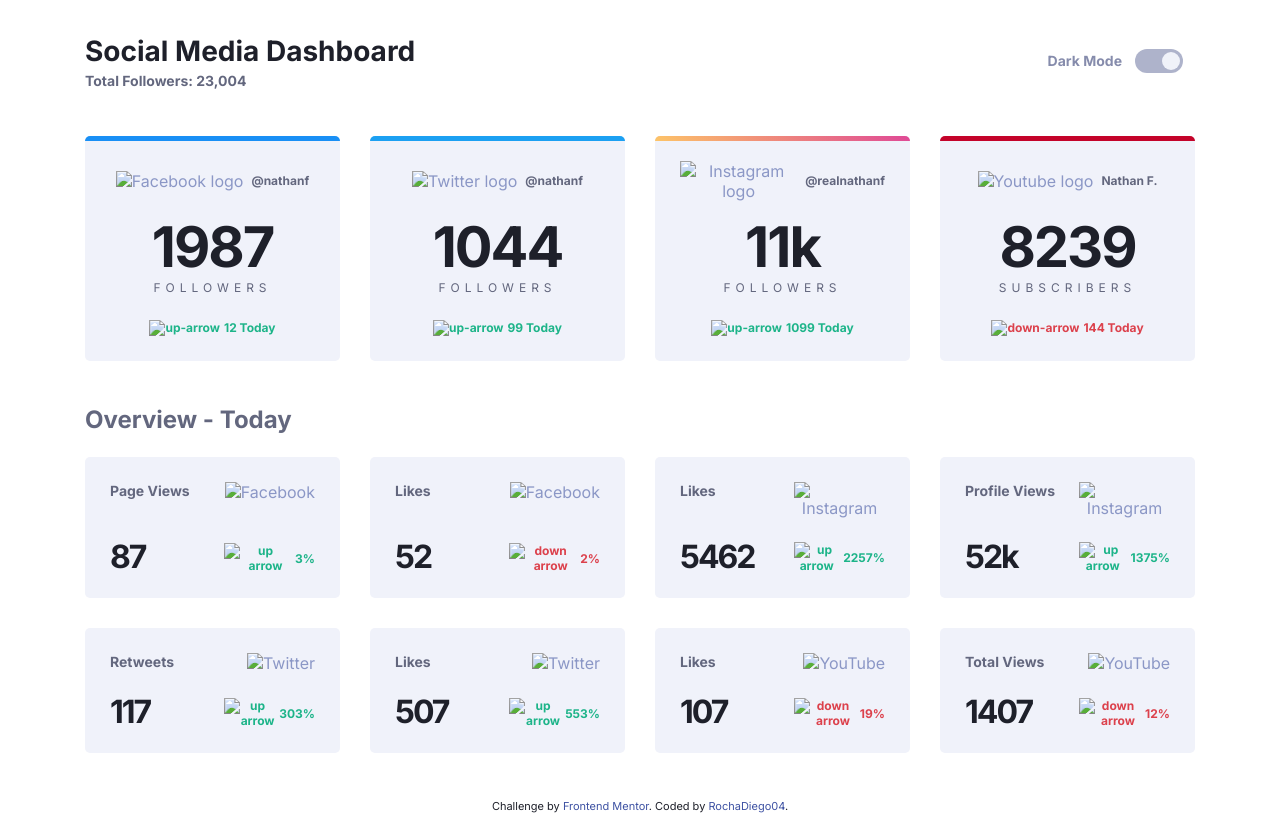
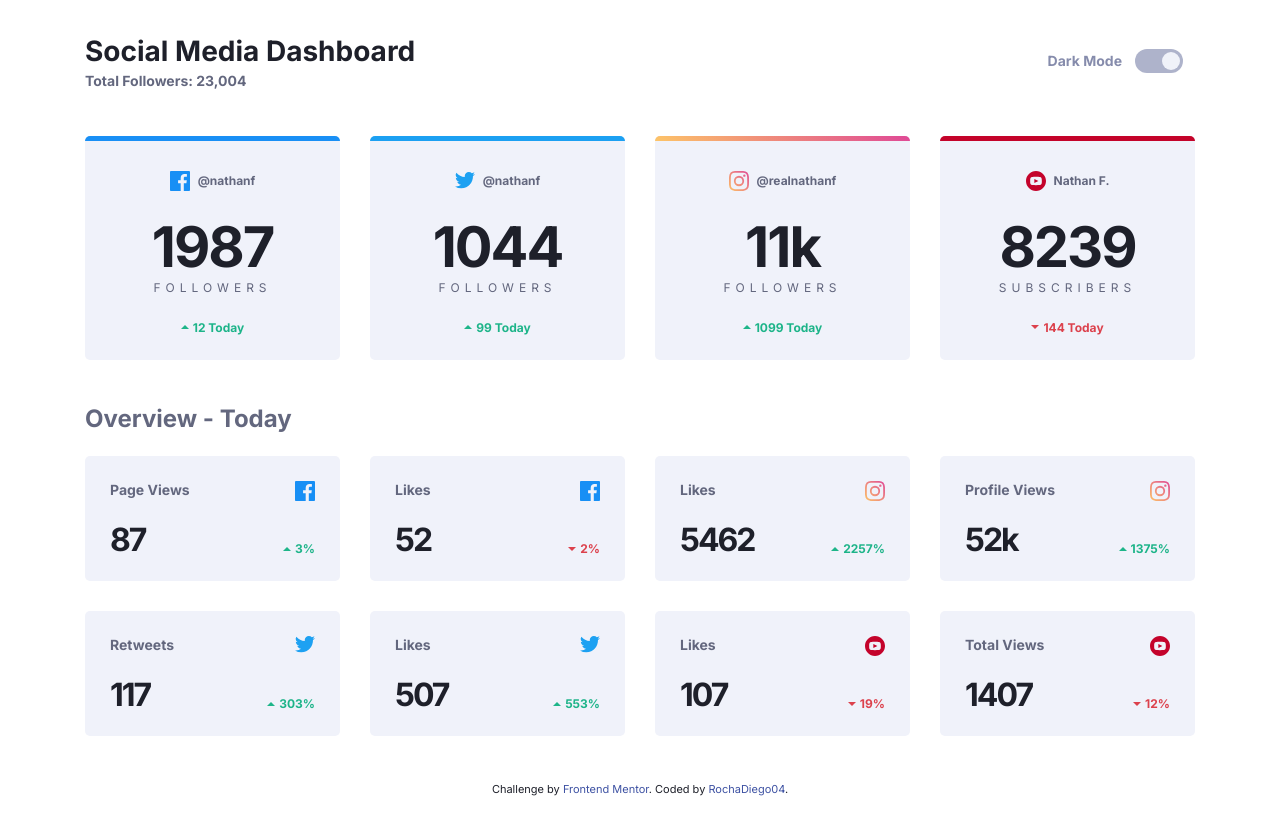
Before and after one commit to RochaDiego04/Social-media-dashboard, a website: page index.html in a window 1280 px wide. Drawn offline with nearby package versions, Linux system fonts and the light colour scheme; the site is published under a folder, as on GitHub Pages, so addresses that start at the root find nothing.

Commit message:
Update index.html
Link to css file changed

Modified src and links of HTML for deployment

```diff
--- a/index.html
+++ b/index.html
@@ -68,7 +68,7 @@
           <div class="card__platform">
             <img
               class="card__icon"
-              src="/images/icon-facebook.svg"
+              src="./images/icon-facebook.svg"
               alt="Facebook logo"
             />
             <div class="card__username">@nathanf</div>
@@ -80,7 +80,7 @@
           </div>
 
           <div class="card__change card__change--up">
-            <img src="/images/icon-up.svg" alt="up-arrow" />
+            <img src="./images/icon-up.svg" alt="up-arrow" />
             <div class="card__number">12 Today</div>
           </div>
         </div>
@@ -90,7 +90,7 @@
           <div class="card__platform">
             <img
               class="card__icon"
-              src="/images/icon-twitter.svg"
+              src="./images/icon-twitter.svg"
               alt="Twitter logo"
             />
             <div class="card__username">@nathanf</div>
@@ -102,7 +102,7 @@
           </div>
 
           <div class="card__change card__change--up">
-            <img src="/images/icon-up.svg" alt="up-arrow" />
+            <img src="./images/icon-up.svg" alt="up-arrow" />
             <div class="card__number">99 Today</div>
           </div>
         </div>
@@ -112,7 +112,7 @@
           <div class="card__platform">
             <img
               class="card__icon"
-              src="/images/icon-instagram.svg"
+              src="./images/icon-instagram.svg"
               alt="Instagram logo"
             />
             <div class="card__username">@realnathanf</div>
@@ -124,7 +124,7 @@
           </div>
 
           <div class="card__change card__change--up">
-            <img src="/images/icon-up.svg" alt="up-arrow" />
+            <img src="./images/icon-up.svg" alt="up-arrow" />
             <div class="card__number">1099 Today</div>
           </div>
         </div>
@@ -134,7 +134,7 @@
           <div class="card__platform">
             <img
               class="card__icon"
-              src="/images/icon-youtube.svg"
+              src="./images/icon-youtube.svg"
               alt="Youtube logo"
             />
             <div class="card__username">Nathan F.</div>
@@ -146,7 +146,7 @@
           </div>
 
           <div class="card__change card__change--down">
-            <img src="/images/icon-down.svg" alt="down-arrow" />
+            <img src="./images/icon-down.svg" alt="down-arrow" />
             <div class="card__number">144 Today</div>
           </div>
         </div>
@@ -160,10 +160,10 @@
         <div class="cards">
           <div class="card card-grid">
             <div class="card__subtitle">Page Views</div>
-            <img class="" src="/images/icon-facebook.svg" alt="Facebook" />
+            <img class="" src="./images/icon-facebook.svg" alt="Facebook" />
             <div class="card__count card__count--small">87</div>
             <div class="card__change card__change--up">
-              <img src="/images/icon-up.svg" alt="up arrow" />
+              <img src="./images/icon-up.svg" alt="up arrow" />
               <div class="card__number">3%</div>
             </div>
           </div>
@@ -171,10 +171,10 @@
 
           <div class="card card-grid">
             <div class="card__subtitle">Likes</div>
-            <img class="" src="/images/icon-facebook.svg" alt="Facebook" />
+            <img class="" src="./images/icon-facebook.svg" alt="Facebook" />
             <div class="card__count card__count--small">52</div>
             <div class="card__change card__change--down">
-              <img src="/images/icon-down.svg" alt="down arrow" />
+              <img src="./images/icon-down.svg" alt="down arrow" />
               <div class="card__number">2%</div>
             </div>
           </div>
@@ -182,10 +182,10 @@
 
           <div class="card card-grid">
             <div class="card__subtitle">Likes</div>
-            <img class="" src="/images/icon-instagram.svg" alt="Instagram" />
+            <img class="" src="./images/icon-instagram.svg" alt="Instagram" />
             <div class="card__count card__count--small">5462</div>
             <div class="card__change card__change--up">
-              <img src="/images/icon-up.svg" alt="up arrow" />
+              <img src="./images/icon-up.svg" alt="up arrow" />
               <div class="card__number">2257%</div>
             </div>
           </div>
@@ -193,10 +193,10 @@
 
           <div class="card card-grid">
             <div class="card__subtitle">Profile Views</div>
-            <img class="" src="/images/icon-instagram.svg" alt="Instagram" />
+            <img class="" src="./images/icon-instagram.svg" alt="Instagram" />
             <div class="card__count card__count--small">52k</div>
             <div class="card__change card__change--up">
-              <img src="/images/icon-up.svg" alt="up arrow" />
+              <img src="./images/icon-up.svg" alt="up arrow" />
               <div class="card__number">1375%</div>
             </div>
           </div>
@@ -204,10 +204,10 @@
 
           <div class="card card-grid">
             <div class="card__subtitle">Retweets</div>
-            <img class="" src="/images/icon-twitter.svg" alt="Twitter" />
+            <img class="" src="./images/icon-twitter.svg" alt="Twitter" />
             <div class="card__count card__count--small">117</div>
             <div class="card__change card__change--up">
-              <img src="/images/icon-up.svg" alt="up arrow" />
+              <img src="./images/icon-up.svg" alt="up arrow" />
               <div class="card__number">303%</div>
             </div>
           </div>
@@ -215,10 +215,10 @@
 
           <div class="card card-grid">
             <div class="card__subtitle">Likes</div>
-            <img class="" src="/images/icon-twitter.svg" alt="Twitter" />
+            <img class="" src="./images/icon-twitter.svg" alt="Twitter" />
             <div class="card__count card__count--small">507</div>
             <div class="card__change card__change--up">
-              <img src="/images/icon-up.svg" alt="up arrow" />
+              <img src="./images/icon-up.svg" alt="up arrow" />
               <div class="card__number">553%</div>
             </div>
           </div>
@@ -226,10 +226,10 @@
 
           <div class="card card-grid">
             <div class="card__subtitle">Likes</div>
-            <img class="" src="/images/icon-youtube.svg" alt="YouTube" />
+            <img class="" src="./images/icon-youtube.svg" alt="YouTube" />
             <div class="card__count card__count--small">107</div>
             <div class="card__change card__change--down">
-              <img src="/images/icon-down.svg" alt="down arrow" />
+              <img src="./images/icon-down.svg" alt="down arrow" />
               <div class="card__number">19%</div>
             </div>
           </div>
@@ -237,10 +237,10 @@
 
           <div class="card card-grid">
             <div class="card__subtitle">Total Views</div>
-            <img class="" src="/images/icon-youtube.svg" alt="YouTube" />
+            <img class="" src="./images/icon-youtube.svg" alt="YouTube" />
             <div class="card__count card__count--small">1407</div>
             <div class="card__change card__change--down">
-              <img src="/images/icon-down.svg" alt="down arrow" />
+              <img src="./images/icon-down.svg" alt="down arrow" />
               <div class="card__number">12%</div>
             </div>
           </div>
```
